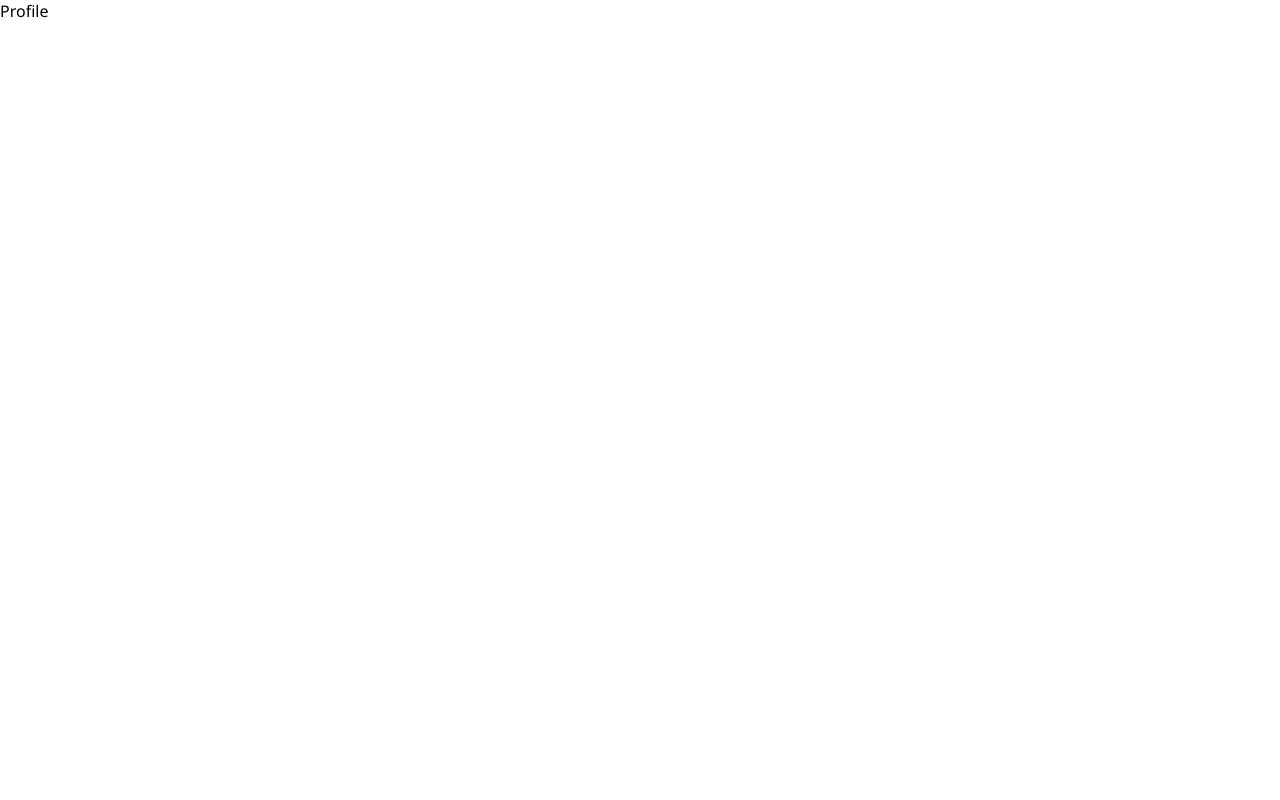
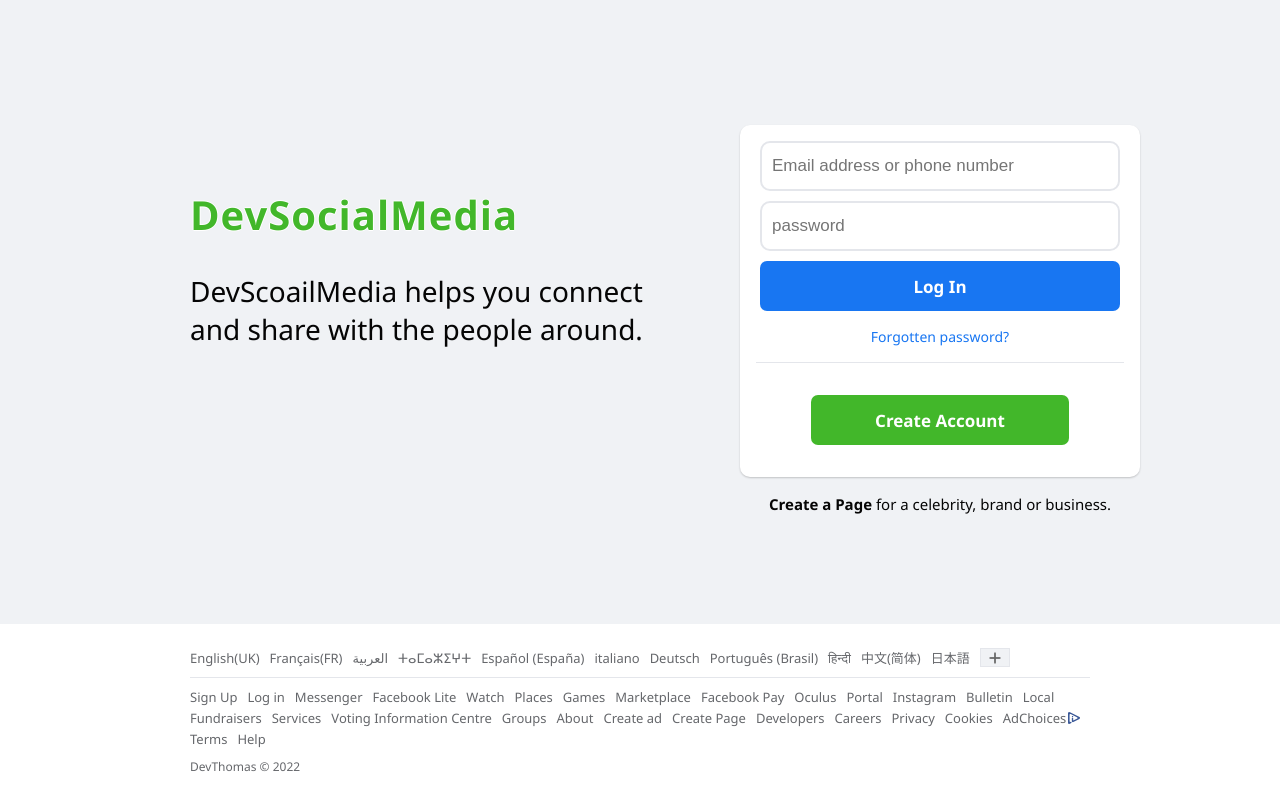
Before and after one commit to Fremen1990/DevSocialMedia-frontend, a React (Create React App) app: page /profile in a window 1280 px wide. Before the commit this address had no page. Built offline with nearby package versions, Linux system fonts and the light colour scheme.

Commit message:
Protected routes implemented.

```diff
--- a/src/App.js
+++ b/src/App.js
@@ -2,13 +2,21 @@ import { Routes, Route } from 'react-router-dom'
 import Login from './pages/login'
 import Profile from './pages/profile'
 import Home from './pages/home'
+import LoggedInRoutes from './routes/LoggedInRoutes'
+import NotLoggedInRoutes from './routes/NotLoggedInRoutes'
 
 function App() {
     return (
         <>
-            <Routes>{<Route path="/" element={<Home />} exact />}</Routes>
-            <Routes>{<Route path="login" element={<Login />} exact />}</Routes>
-            <Routes>{<Route path="profile" element={<Profile />} />}</Routes>
+            <Routes>
+                <Route element={<LoggedInRoutes />}>
+                    <Route path="/" element={<Home />} exact />
+                    <Route path="profile" element={<Profile />} />
+                </Route>
+                <Route element={<NotLoggedInRoutes />}>
+                    <Route path="/login" element={<Login />} exact />
+                </Route>
+            </Routes>
         </>
     )
 }
--- a/src/pages/login/index.js
+++ b/src/pages/login/index.js
@@ -1,5 +1,4 @@
 import './style.css'
-import { Link } from 'react-router-dom'
 import LoginForm from '../../components/login/LoginForm'
 import Footer from '../../components/login/Footer'
 import RegisterForm from '../../components/login/RegisterForm'
--- /dev/null
+++ b/src/routes/LoggedInRoutes.js
@@ -0,0 +1,9 @@
+import { useSelector } from 'react-redux'
+import Login from '../pages/login'
+import { Outlet } from 'react-router-dom'
+
+export default function LoggedInRoutes() {
+    const { user } = useSelector((state) => ({ ...state }))
+
+    return user ? <Outlet /> : <Login />
+}
--- /dev/null
+++ b/src/routes/NotLoggedInRoutes.js
@@ -0,0 +1,9 @@
+import { useSelector } from 'react-redux'
+import { Outlet } from 'react-router-dom'
+import { Navigate } from 'react-router-dom'
+
+export default function NotLoggedInRoutes() {
+    const { user } = useSelector((state) => ({ ...state }))
+
+    return user ? <Navigate to="/" /> : <Outlet />
+}
```
Also changed, not shown: 1 other file (tests, documents, lock files or other folders).
